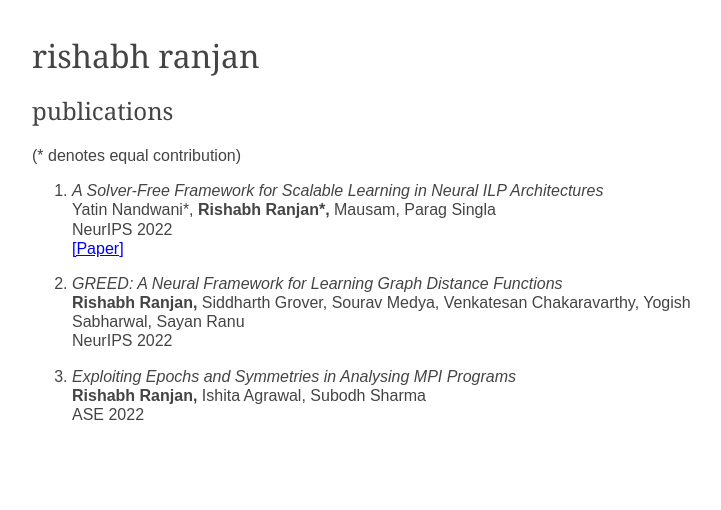
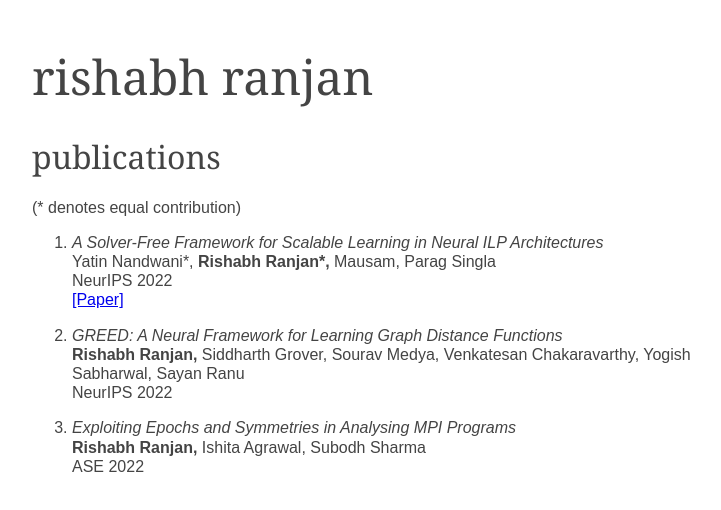
Before and after one commit to keyush06/keyush06.github.io, a plain HTML site: page index.html in a window 1280 px wide. Shown: the whole page, without its empty margins (248-969 px from the left). Drawn offline with Linux system fonts and the light colour scheme.

```diff
--- a/index.html
+++ b/index.html
@@ -6,9 +6,9 @@
 		<title>Rishabh Ranjan</title>
 	</head>
 	<body>
-		<h1>rishabh ranjan</h1>
+		<h1 id="title">rishabh ranjan</h1>
 
-		<h2>publications</h2>
+		<h1>publications</h1>
 
 		(&ast; denotes equal contribution)
 
--- a/style.css
+++ b/style.css
@@ -8,9 +8,13 @@
 	padding: 1rem;
 }
 
-h1, h2 {
+h1 {
 	font-family: Georgia, serif;
 	font-weight: normal;
+}
+
+#title {
+	font-size: 3rem;
 }
 
 li {
```
